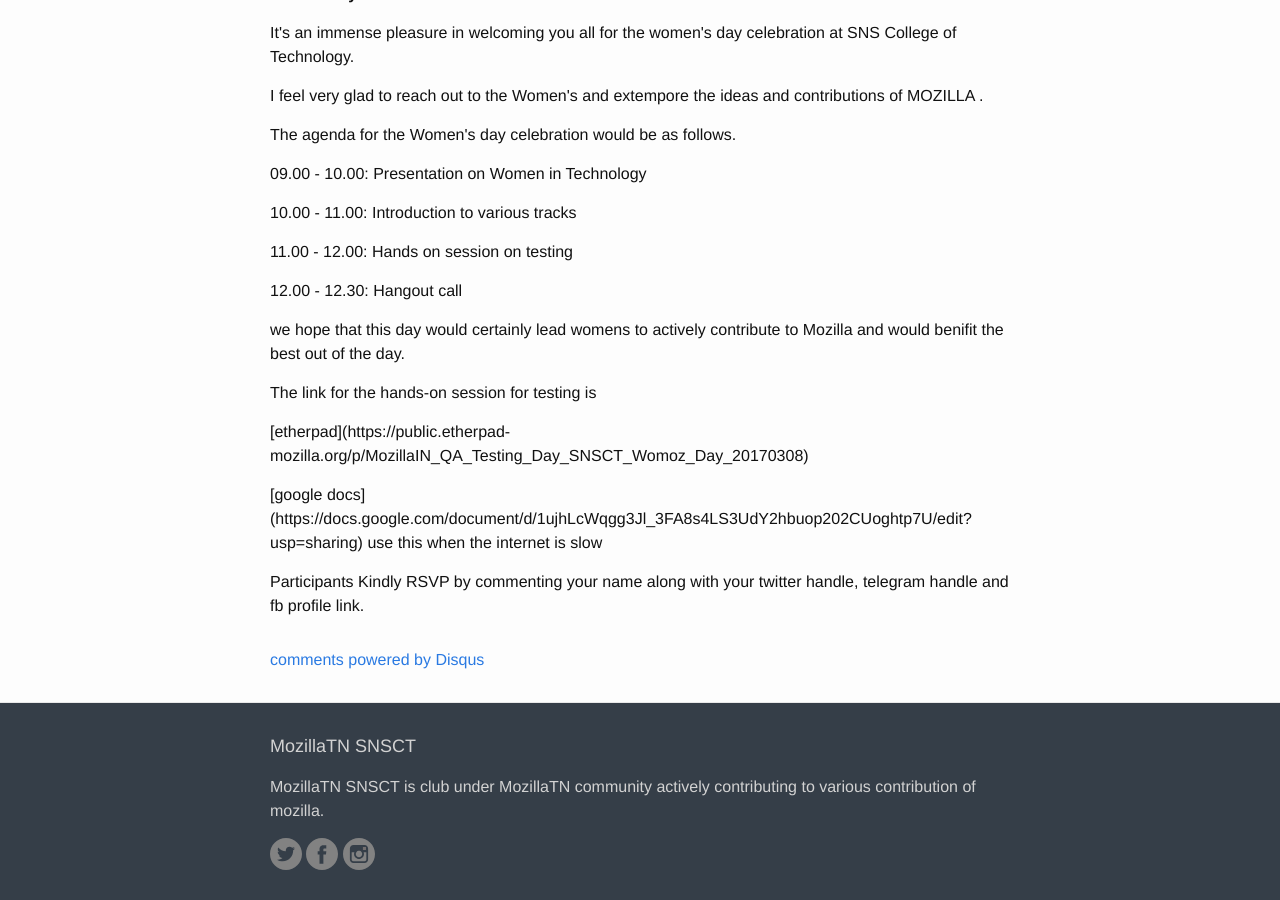
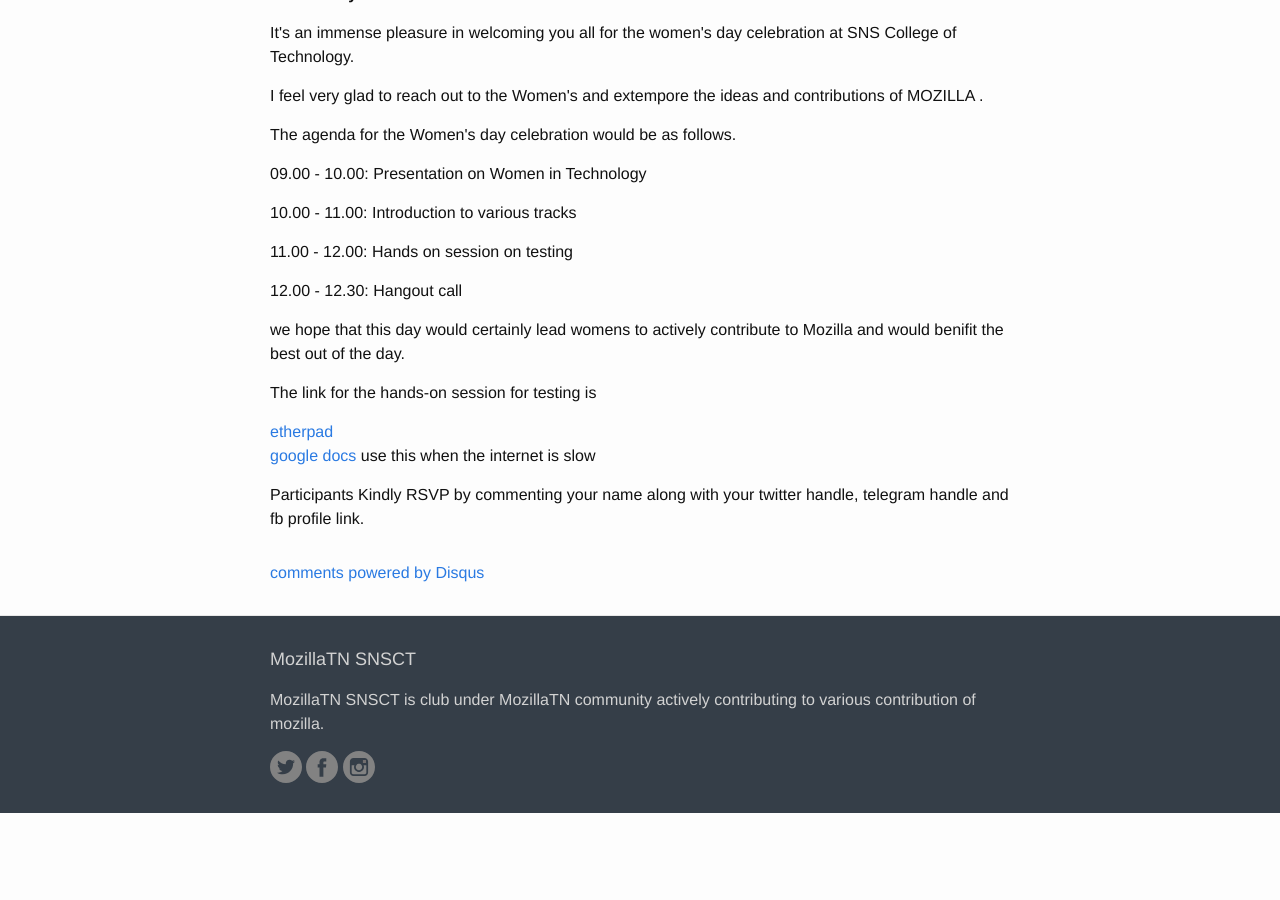
Before and after one commit to MozillaTN/snsct, a Jekyll site: the page built from docs/_posts/2017-03-08-call -for-womens-day-celebration.md, in a window 1280 px wide and 900 px high, scrolled down 637 px. Built offline with Jekyll 4.4.1, drawn with Linux system fonts in a browser that asks for light colours; comment, search, counter and statistics services are not loaded; after the commit the page ends 1450 px from its top, so only the background shows below that.

Commit message:
Update 2017-03-08-call -for-womens-day-celebration.md

```diff
--- a/docs/_posts/2017-03-08-call -for-womens-day-celebration.md
+++ b/docs/_posts/2017-03-08-call -for-womens-day-celebration.md
@@ -31,7 +31,7 @@
 <p>we hope that this day would certainly lead womens to actively contribute to Mozilla and would benifit the best out of the day.</p>
 
 <p>The link for the hands-on session for testing is </p>
-<p>[etherpad](https://public.etherpad-mozilla.org/p/MozillaIN_QA_Testing_Day_SNSCT_Womoz_Day_20170308) </p>
-<p>[google docs](https://docs.google.com/document/d/1ujhLcWqgg3Jl_3FA8s4LS3UdY2hbuop202CUoghtp7U/edit?usp=sharing) use this when the internet is slow </p>
+[etherpad](https://public.etherpad-mozilla.org/p/MozillaIN_QA_Testing_Day_SNSCT_Womoz_Day_20170308)
+[google docs](https://docs.google.com/document/d/1ujhLcWqgg3Jl_3FA8s4LS3UdY2hbuop202CUoghtp7U/edit?usp=sharing) use this when the internet is slow
 
 <p>Participants Kindly RSVP by commenting your name along with your twitter handle, telegram handle and fb profile link.</p>
```
